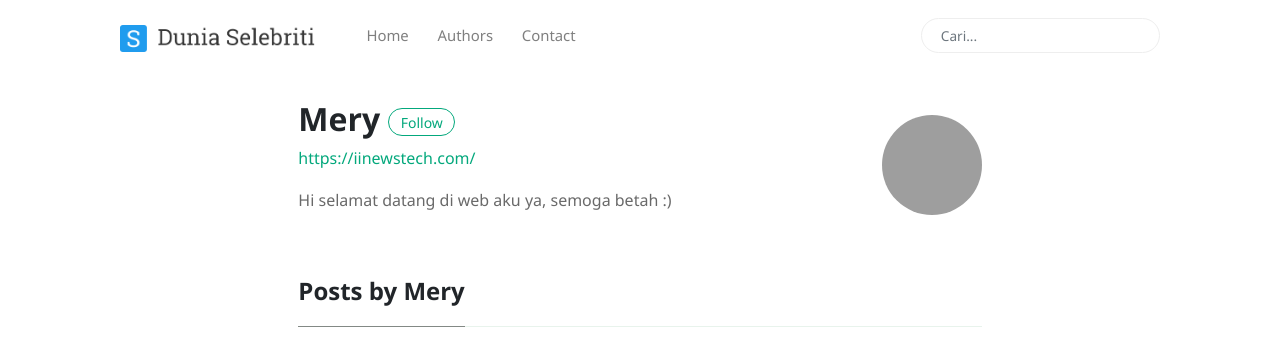
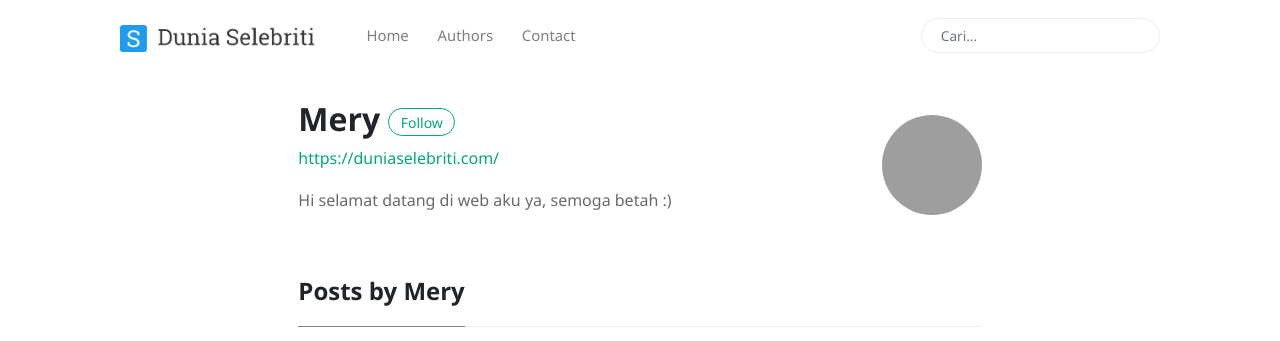
Before and after one commit to emmamery93/blog-1, a Jekyll site: the page built from _pages/author-mery.md, in a window 1280 px wide and 900 px high. Shown: the top 341 px of the window. Built offline with Jekyll 4.4.1, drawn with Linux system fonts in a browser that asks for light colours; nearby versions of some CDN libraries; some of the changed lines change nothing that is shown.

Commit message:
Update _config.yml

```diff
--- a/_config.yml
+++ b/_config.yml
@@ -3,7 +3,7 @@ name: "Dunia Selebriti"
 description: 'Berita Seputar Selebriti '
 logo: 'assets/images/logo.png'
 favicon: 'assets/images/favicon.ico'
-url: "https://iinewstech.com"
+url: "https://duniaselebriti.com"
 baseurl: '/'
 disqus: 'dunia-selebriti'
 email: 'emmamery93@gmail.com'
@@ -31,7 +31,7 @@ compress_html:
 authors:
     Mery:
       name:           Mery
-      site:           https://iinewstech.com/
+      site:           https://duniaselebriti.com/
       avatar:         /assets/images/avatar1.png
       bio:            "Hi selamat datang di web aku ya, semoga betah :) "
       email:          emmamery93@gmail.com
```
